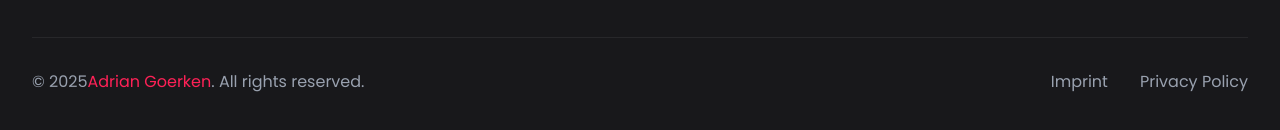
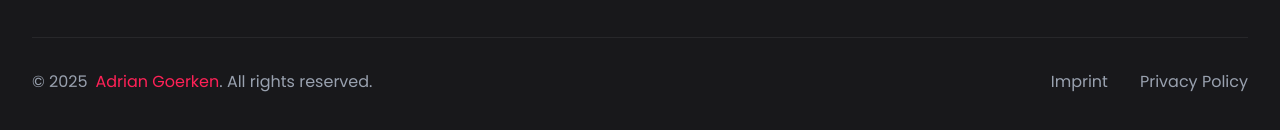
Before and after one commit to adriangoerken/restaurant-site, a React (Vite) app: page / in a window 1280 px wide. Shown: the part 4780-4910 px from the top of the page. Built offline with nearby package versions, Linux system fonts and the light colour scheme.

Commit message:
feat: Update document title to 'Umami Nights Restaurant' and enhance footer copyright display

```diff
--- a/index.html
+++ b/index.html
@@ -5,7 +5,7 @@
 		<link rel="icon" type="image/svg+xml" href="/vite.svg" />
 		<meta name="viewport" content="width=device-width, initial-scale=1.0" />
 		<meta name="robots" content="noindex, nofollow" />
-		<title>Vite + React + TS</title>
+		<title>Umami Nights Restaurant</title>
 	</head>
 	<body class="bg-custom-gray text-gray-300 min-h-screen">
 		<div id="root"></div>
--- a/src/components/Footer.tsx
+++ b/src/components/Footer.tsx
@@ -46,7 +46,7 @@ const Footer = () => {
 					<div className="pt-8 border-t border-zinc-800">
 						<div className="flex flex-col md:flex-row justify-between items-center gap-4">
 							<p className="text-gray-400">
-								© {currentYear}
+								<span className="mr-2">© {currentYear}</span>
 								<a
 									href="https://adriangoerken.de"
 									target="_blank"
```
